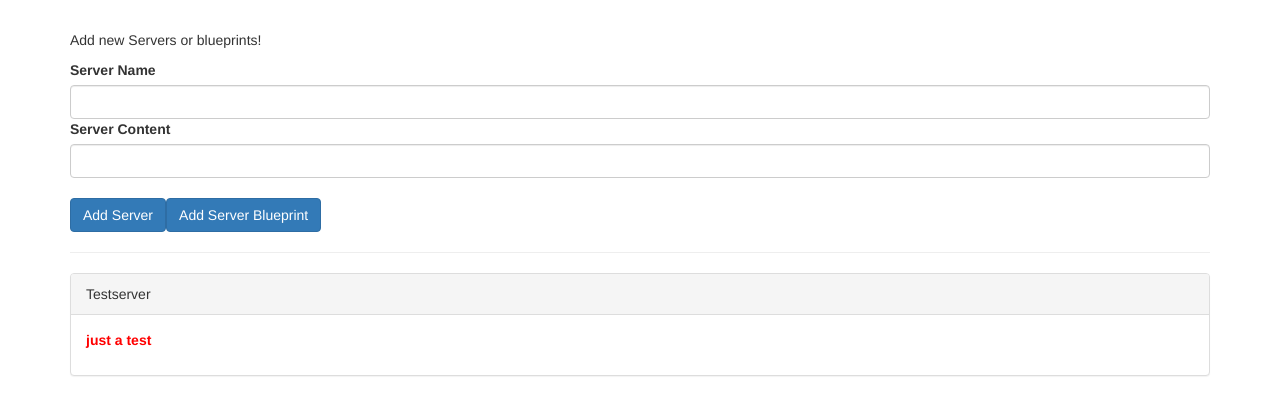
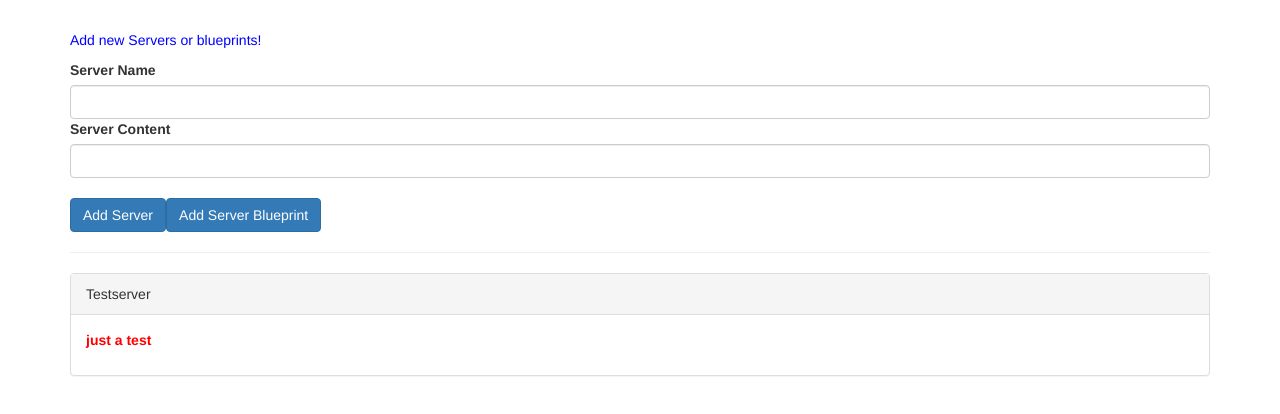
Before and after one commit to SirHarveyBix/angular, an Angular app in the folder 02.components_databinding/: page / in a window 1280 px wide. Shown: the top 414 px of the page. Built offline with nearby package versions, Linux system fonts and the light colour scheme.

Commit message:
play with encapsulation for style

```diff
--- a/02.components_databinding/src/app/app.component.css
+++ b/02.components_databinding/src/app/app.component.css
@@ -1,7 +1,3 @@
 .container {
   margin-top: 30px;
 }
-
-p {
-  color: blue;
-}
--- a/02.components_databinding/src/app/server-element/server-element.component.css
+++ b/02.components_databinding/src/app/server-element/server-element.component.css
@@ -0,0 +1,3 @@
+p {
+  color: blue;
+}
--- a/02.components_databinding/src/app/server-element/server-element.component.ts
+++ b/02.components_databinding/src/app/server-element/server-element.component.ts
@@ -1,9 +1,11 @@
-import { Component, Input } from '@angular/core';
+import { Component, Input, ViewEncapsulation } from '@angular/core';
 
 @Component({
   selector: 'app-server-element',
   templateUrl: './server-element.component.html',
   styleUrls: ['./server-element.component.css'],
+  // change encapsulation policy for the component's style like : _ngcontent-ng-c962867798
+  encapsulation: ViewEncapsulation.None,
 })
 export class ServerElementComponent {
   @Input('srvElement') element: {
```
